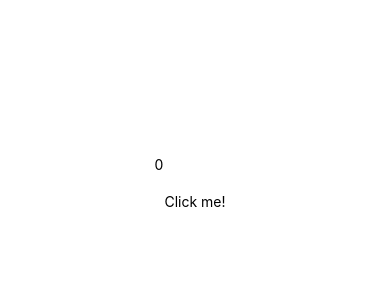
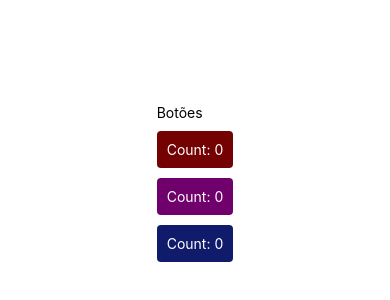
Before and after one commit to pedrogonic/WORKSHOP---QuissamaCalculator, a React Native app: screen / in a window 390 px wide. Shown: the part 234-534 px from the top of the page. Built offline with nearby package versions, Linux system fonts and the light colour scheme.

Commit message:
Multiple button components

```diff
--- a/App.js
+++ b/App.js
@@ -13,15 +13,12 @@ import {
   View,
   Text,
 } from 'react-native';
+import Button from './components/Button';
 
 class App extends Component {
 
   constructor(props) {
     super(props);
-
-    this.state = {
-      count: 0
-    }
   }
 
   onButtonPress = () => this.setState({ count: this.state.count + 1 });
@@ -34,27 +31,21 @@ class App extends Component {
         flex: 1,
         justifyContent: "center",
         alignItems: "center",
+        padding: 20
       },
       text: {
         fontSize: 30,
-      },
-      button: {
-        backgroundColor: "#FFF",
-        padding: 10,
-        borderRadius: 4,
-        elevation: 5,
-        marginTop: 10
-      }
+        marginBottom: 10
+    }
     });
 
     return (
       <View style={ styles.container }>
         <View style={ styles.text }>
-          <Text>{this.state.count}</Text>
-          <TouchableOpacity style={ styles.button }
-            onPress={ this.onButtonPress }>
-            <Text>Click me!</Text>
-          </TouchableOpacity>
+          <Text>Botões</Text>
+          <Button color="#750202"/>
+          <Button color="#70016c"/>
+          <Button color="#101b6b"/>
         </View>
       </View>
     );
--- /dev/null
+++ b/components/Button.js
@@ -0,0 +1,57 @@
+/**
+ * Sample React Native App
+ * https://github.com/facebook/react-native
+ *
+ * @format
+ * @flow
+ */
+
+import React, { Component } from 'react';
+import {
+    TouchableOpacity,
+    StyleSheet,
+    View,
+    Text,
+} from 'react-native';
+
+export default class Button extends Component {
+
+    constructor(props) {
+        super(props);
+
+        this.state = {
+            count: 0
+        }
+    }
+
+    onButtonPress = () => {
+        this.setState({ count: this.state.count + 1 });
+    }
+
+    render() {
+        const { color } = this.props;
+
+        const styles = StyleSheet.create({
+            button: {
+                backgroundColor: "#FFF",
+                padding: 10,
+                borderRadius: 4,
+                elevation: 5,
+                marginTop: 10
+            },
+            text: {
+                color: "#FFF"
+            }
+        });
+
+        return (
+            <TouchableOpacity style={{ ...styles.button, backgroundColor: color }}
+                onPress={this.onButtonPress}>
+                <Text style={styles.text}>
+                    Count: {this.state.count}
+                </Text>
+            </TouchableOpacity>
+        );
+    };
+
+}
```
